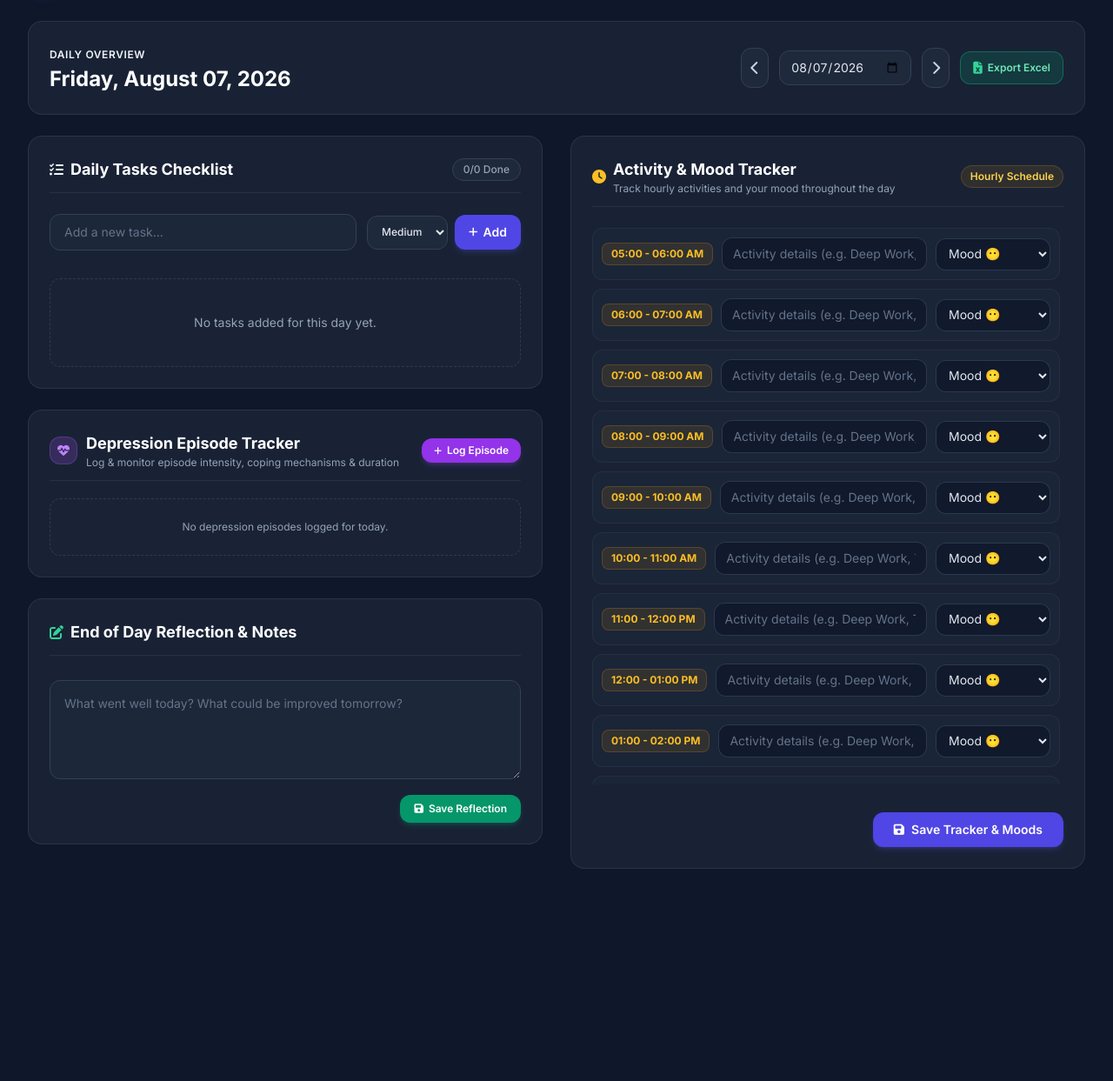
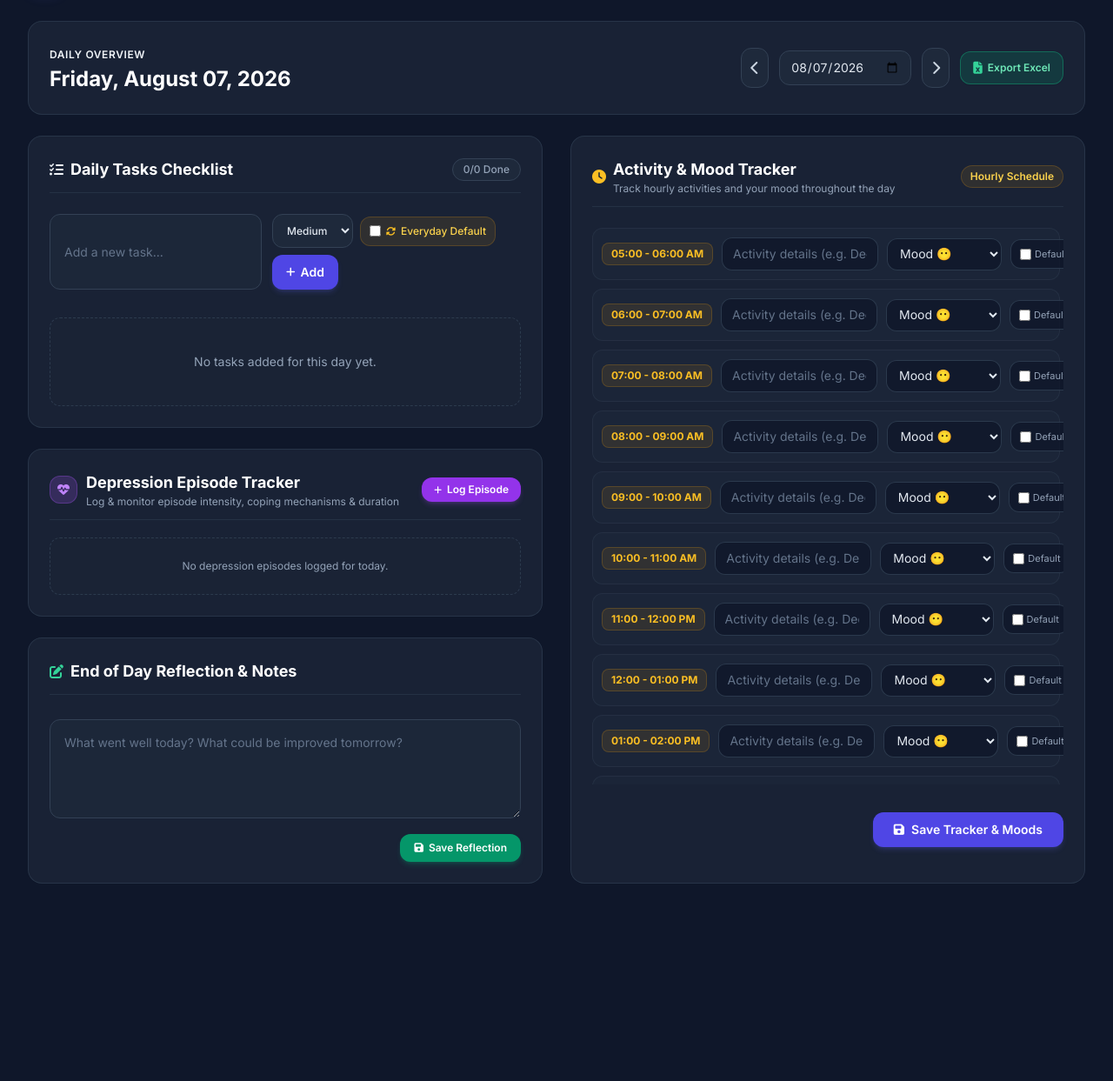
Before and after one commit to nkchoudhary2000/planner_appv1, a Flask app: page /daily in a window 1280 px wide. Shown: the part 65-1308 px from the top of the page at 87% size. Run offline with Flask 3, Linux system fonts and the light colour scheme; the visitor is signed in with stand-in values (Sample User, id 1); data that the repository does not hold is empty; some libraries are stand-ins or nearby versions.

Commit message:
Add everyday default tasks and default activity slot auto-population feature

```diff
--- a/app/planner/routes.py
+++ b/app/planner/routes.py
@@ -18,7 +18,7 @@ def index():
 
 def process_task_spillovers(user_id, target_date):
     """
-    Automatically rolls over uncompleted tasks from past dates up to target_date.
+    Automatically rolls over uncompleted non-default tasks from past dates up to target_date.
     Increments spillover_count (pending days) and escalates priority up to 'High' (max severity).
     """
     past_plans = DailyPlan.query.filter(
@@ -38,7 +38,8 @@ def process_task_spillovers(user_id, target_date):
         curr_plan = plan_map.get(curr_date)
 
         if curr_plan and curr_plan.tasks:
-            uncompleted = [t for t in curr_plan.tasks if isinstance(t, dict) and not t.get('completed')]
+            # Only non-default uncompleted tasks spill over
+            uncompleted = [t for t in curr_plan.tasks if isinstance(t, dict) and not t.get('completed') and not t.get('is_default')]
             if uncompleted:
                 next_plan = plan_map.get(next_date)
                 if not next_plan:
@@ -92,6 +93,103 @@ def process_task_spillovers(user_id, target_date):
     db.session.commit()
 
 
+def populate_daily_defaults(user_id, target_date):
+    """
+    Populates default daily routine tasks and default activity schedule slots
+    for target_date if they are not already set.
+    """
+    past_plans = DailyPlan.query.filter(
+        DailyPlan.user_id == user_id
+    ).order_by(DailyPlan.date.desc()).all()
+
+    if not past_plans:
+        return
+
+    default_tasks_master = {}
+    default_schedule_master = {}
+
+    for p in past_plans:
+        if p.tasks:
+            for t in p.tasks:
+                if isinstance(t, dict) and t.get('is_default'):
+                    t_text = t.get('text', '').strip()
+                    if t_text and t_text.lower() not in default_tasks_master:
+                        default_tasks_master[t_text.lower()] = {
+                            'text': t_text,
+                            'priority': t.get('priority', 'Medium'),
+                            'is_default': True
+                        }
+        if p.schedule:
+            for slot, sdata in p.schedule.items():
+                if slot.startswith('_'):
+                    continue
+                if isinstance(sdata, dict) and sdata.get('is_default') and sdata.get('activity'):
+                    if slot not in default_schedule_master:
+                        default_schedule_master[slot] = {
+                            'activity': sdata.get('activity', ''),
+                            'mood': sdata.get('mood', ''),
+                            'is_default': True
+                        }
+
+    if not default_tasks_master and not default_schedule_master:
+        return
+
+    plan = DailyPlan.query.filter_by(user_id=user_id, date=target_date).first()
+    if not plan:
+        plan = DailyPlan(user_id=user_id, date=target_date, schedule={}, tasks=[], notes='')
+        db.session.add(plan)
+
+    tasks = list(plan.tasks or [])
+    schedule = dict(plan.schedule or {})
+    modified = False
+
+    dismissed_ids = set()
+    if isinstance(schedule, dict):
+        dismissed_ids = set(schedule.get('_dismissed_tasks', []))
+
+    # Populate default tasks
+    existing_texts = {t.get('text', '').strip().lower() for t in tasks if isinstance(t, dict) and t.get('text')}
+    for key_lower, dtask in default_tasks_master.items():
+        if key_lower not in existing_texts:
+            new_id = f"def_{int(datetime.utcnow().timestamp() * 1000)}_{len(tasks)}"
+            if new_id not in dismissed_ids:
+                tasks.append({
+                    'id': new_id,
+                    'text': dtask['text'],
+                    'priority': dtask['priority'],
+                    'completed': False,
+                    'is_default': True,
+                    'is_spillover': False,
+                    'spillover_count': 0,
+                    'original_date': target_date.strftime('%Y-%m-%d')
+                })
+                modified = True
+
+    # Populate default schedule slots
+    for slot, dslot in default_schedule_master.items():
+        curr_val = schedule.get(slot)
+        is_empty = False
+        if not curr_val:
+            is_empty = True
+        elif isinstance(curr_val, dict) and not curr_val.get('activity'):
+            is_empty = True
+
+        if is_empty:
+            schedule[slot] = {
+                'activity': dslot['activity'],
+                'mood': dslot['mood'],
+                'is_default': True
+            }
+            modified = True
+
+    if modified:
+        plan.tasks = tasks
+        plan.schedule = schedule
+        flag_modified(plan, 'tasks')
+        flag_modified(plan, 'schedule')
+        db.session.commit()
+
+
 @planner.route('/dashboard')
 @login_required
 def dashboard():
@@ -99,8 +197,9 @@ def dashboard():
     current_year = today.year
     current_month = today.month
 
-    # Process automatic task spillovers up to today
+    # Process automatic task spillovers and daily routine defaults up to today
     process_task_spillovers(current_user.id, today)
+    populate_daily_defaults(current_user.id, today)
 
     # Get or create today's daily plan
     daily_plan = DailyPlan.query.filter_by(user_id=current_user.id, date=today).first()
@@ -458,8 +557,9 @@ def daily():
     else:
         selected_date = date.today()
 
-    # Automatically process spillover tasks up to selected_date
+    # Automatically process spillover tasks and daily routine defaults up to selected_date
     process_task_spillovers(current_user.id, selected_date)
+    populate_daily_defaults(current_user.id, selected_date)
 
     plan = DailyPlan.query.filter_by(user_id=current_user.id, date=selected_date).first()
 
@@ -476,12 +576,14 @@ def daily():
         if action == 'add_task':
             task_text = request.form.get('task_text', '').strip()
             priority = request.form.get('priority', 'Medium')
+            is_default = bool(request.form.get('is_default'))
             if task_text:
                 new_task = {
                     'id': str(int(datetime.utcnow().timestamp() * 1000)),
                     'text': task_text,
                     'priority': priority,
                     'completed': False,
+                    'is_default': is_default,
                     'is_spillover': False,
                     'spillover_count': 0,
                     'original_date': selected_date.strftime('%Y-%m-%d')
@@ -518,12 +620,17 @@ def daily():
                 "05:00 - 06:00 PM", "06:00 - 07:00 PM", "07:00 - 08:00 PM", "08:00 - 09:00 PM",
                 "09:00 - 10:00 PM", "10:00 - 11:00 PM", "11:00 - 12:00 AM"
             ]
+            raw_sched = plan.schedule or {}
+            if isinstance(raw_sched, dict) and '_dismissed_tasks' in raw_sched:
+                new_schedule['_dismissed_tasks'] = raw_sched['_dismissed_tasks']
+
             for time_slot in default_slots:
                 slot_id = time_slot.replace(':', '_').replace(' ', '_').replace('-', '_')
                 act = request.form.get(f'slot_act_{slot_id}', request.form.get(f'slot_{time_slot}', '')).strip()
                 mood = request.form.get(f'slot_mood_{slot_id}', '').strip()
-                if act or mood:
-                    new_schedule[time_slot] = {'activity': act, 'mood': mood}
+                is_def = bool(request.form.get(f'slot_def_{slot_id}'))
+                if act or mood or is_def:
+                    new_schedule[time_slot] = {'activity': act, 'mood': mood, 'is_default': is_def}
 
             plan.schedule = new_schedule
             flag_modified(plan, 'schedule')
--- a/app/templates/planner/daily.html
+++ b/app/templates/planner/daily.html
@@ -57,12 +57,17 @@
                 <form action="{{ url_for('planner.daily', date=selected_date.strftime('%Y-%m-%d')) }}" method="POST" class="flex flex-col sm:flex-row gap-3">
                     <input type="hidden" name="action" value="add_task">
                     <input type="text" name="task_text" required placeholder="Add a new task..." class="flex-1 bg-slate-800/80 border border-slate-700 rounded-xl px-4 py-2.5 text-sm text-slate-100 placeholder-slate-500 focus:outline-none focus:ring-2 focus:ring-brand-500">
-                    <div class="flex items-center space-x-2">
+                    <div class="flex flex-wrap items-center gap-2">
                         <select name="priority" class="bg-slate-800 border border-slate-700 rounded-xl px-3 py-2.5 text-xs font-medium text-slate-200 focus:outline-none focus:ring-2 focus:ring-brand-500">
                             <option value="Medium">Medium</option>
                             <option value="High">High</option>
                             <option value="Low">Low</option>
                         </select>
+                        <label class="flex items-center space-x-1.5 text-xs text-amber-300 font-medium cursor-pointer bg-amber-500/10 px-2.5 py-2 rounded-xl border border-amber-500/20 hover:bg-amber-500/20 transition-all flex-shrink-0" title="Auto-populate this daily routine task every single day">
+                            <input type="checkbox" name="is_default" value="1" class="rounded border-amber-500/50 text-amber-500 focus:ring-amber-500 bg-slate-900">
+                            <i class="fa-solid fa-rotate text-amber-400 text-[11px]"></i>
+                            <span>Everyday Default</span>
+                        </label>
                         <button type="submit" class="bg-brand-600 hover:bg-brand-500 text-white px-4 py-2.5 rounded-xl text-sm font-semibold shadow-md shadow-brand-500/20 transition-all flex items-center space-x-1.5 whitespace-nowrap">
                             <i class="fa-solid fa-plus text-xs"></i>
                             <span>Add</span>
@@ -92,8 +97,9 @@
                         {% for task in tasks %}
                         {% set is_spill = task.is_spillover or task.spillover_count %}
                         {% set spill_count = task.spillover_count or 1 %}
+                        {% set is_def = task.get('is_default') %}
 
-                        <div class="task-item flex flex-col sm:flex-row sm:items-center justify-between p-3.5 rounded-xl transition-all gap-2 {{ 'bg-rose-950/25 border border-rose-500/40 hover:border-rose-400 shadow-sm shadow-rose-500/10' if (is_spill and task.priority == 'High') else ('bg-amber-950/20 border border-amber-500/30 hover:border-amber-400' if is_spill else 'bg-slate-800/60 border border-slate-700/40 hover:border-slate-600') }}">
+                        <div class="task-item flex flex-col sm:flex-row sm:items-center justify-between p-3.5 rounded-xl transition-all gap-2 {{ 'bg-indigo-950/25 border border-indigo-500/30 hover:border-indigo-400' if is_def else ('bg-rose-950/25 border border-rose-500/40 hover:border-rose-400 shadow-sm shadow-rose-500/10' if (is_spill and task.priority == 'High') else ('bg-amber-950/20 border border-amber-500/30 hover:border-amber-400' if is_spill else 'bg-slate-800/60 border border-slate-700/40 hover:border-slate-600')) }}">
                             <div class="flex items-center space-x-3 flex-1 min-w-0 pr-2">
                                 <input type="checkbox"
                                        {{ 'checked' if task.completed }}
@@ -105,6 +111,13 @@
                             </div>
 
                             <div class="flex flex-wrap items-center gap-1.5 flex-shrink-0 self-end sm:self-auto">
+                                {% if is_def %}
+                                <span class="text-[10px] px-2 py-0.5 rounded-full font-bold bg-indigo-500/20 text-indigo-300 border border-indigo-500/40 flex items-center space-x-1" title="Daily Default Routine Task">
+                                    <i class="fa-solid fa-rotate text-indigo-400 text-[9px]"></i>
+                                    <span>Everyday Default</span>
+                                </span>
+                                {% endif %}
+
                                 {% if is_spill %}
                                 <span class="text-[10px] px-2 py-0.5 rounded-full font-bold bg-amber-500/20 text-amber-300 border border-amber-500/40 flex items-center space-x-1" title="Carried forward from {{ task.original_date or 'previous day' }}">
                                     <i class="fa-solid fa-fire text-amber-400 text-[9px]"></i>
@@ -280,7 +293,7 @@
 
                         <div class="flex items-center gap-2.5 p-2.5 rounded-xl bg-slate-800/60 border border-slate-700/40 hover:border-slate-600 transition-all">
                             <!-- Hour Range Badge -->
-                            <span class="px-2.5 py-1 text-xs font-bold text-amber-400 bg-amber-500/10 rounded-lg border border-amber-500/20 flex-shrink-0 whitespace-nowrap">
+                            <span class="px-2.5 py-1 text-xs font-bold {{ 'text-indigo-300 bg-indigo-500/10 border-indigo-500/30' if slot_data.get('is_default') else 'text-amber-400 bg-amber-500/10 border-amber-500/20' }} rounded-lg border flex-shrink-0 whitespace-nowrap">
                                 {{ slot }}
                             </span>
 
@@ -289,7 +302,7 @@
                                    name="slot_act_{{ slot_id }}"
                                    value="{{ act_text }}"
                                    placeholder="Activity details (e.g. Deep Work, Team Meeting)..."
-                                   class="flex-1 min-w-[200px] bg-slate-900/80 border border-slate-700/80 rounded-xl px-3 py-2 text-sm text-slate-100 placeholder-slate-500 focus:outline-none focus:ring-2 focus:ring-amber-500/50 hover:border-slate-600 transition-all">
+                                   class="flex-1 min-w-[180px] bg-slate-900/80 border border-slate-700/80 rounded-xl px-3 py-2 text-sm text-slate-100 placeholder-slate-500 focus:outline-none focus:ring-2 focus:ring-amber-500/50 hover:border-slate-600 transition-all">
 
                             <!-- Mood Dropdown with Emoji (Just right to activity field, same row) -->
                             <select name="slot_mood_{{ slot_id }}"
@@ -304,6 +317,12 @@
                                 <option value="😴" {{ 'selected' if current_mood == '😴' }}>😴 Sleepy</option>
                                 <option value="🌧️" {{ 'selected' if current_mood == '🌧️' }}>🌧️ Down</option>
                             </select>
+
+                            <!-- Default Slot Toggle -->
+                            <label class="flex items-center space-x-1 px-2.5 py-2 rounded-xl bg-slate-900/80 border border-slate-700/80 hover:border-amber-500/50 cursor-pointer text-xs flex-shrink-0" title="Auto-populate this activity every single day">
+                                <input type="checkbox" name="slot_def_{{ slot_id }}" value="1" {{ 'checked' if slot_data.get('is_default') }} class="rounded border-slate-700 text-amber-500 focus:ring-amber-500 bg-slate-900">
+                                <span class="text-[11px] {{ 'text-indigo-300 font-semibold' if slot_data.get('is_default') else 'text-slate-400' }}">Default</span>
+                            </label>
                         </div>
                         {% endfor %}
                     </div>
```
